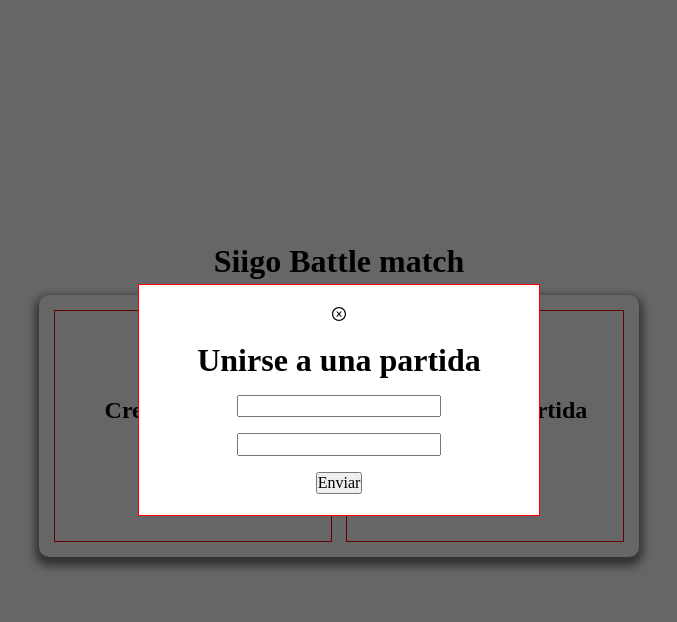
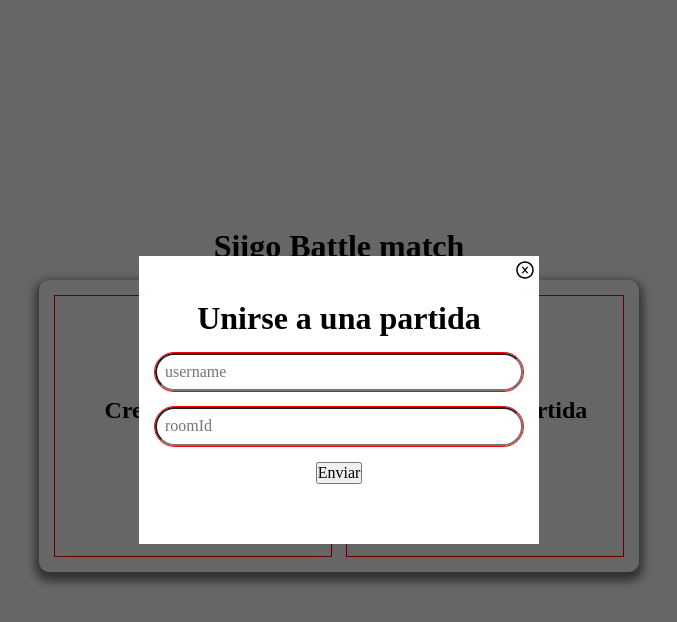
Before and after one commit to senaSOFT-DL/SiigoGame, a React (Create React App) app in the folder client/: page / in a window 1280 px wide. Both pictures are taken after a click on the element "Entra a una partida". Shown: the top 622 px of the page, without its empty margins (301-978 px from the left). Built offline with nearby package versions, Linux system fonts and the light colour scheme; no server answers.

Commit message:
diseño en formularios de creacion e inicio de juego

```diff
--- a/client/src/Components/Layout/JoinRoom/JoinRoom.jsx
+++ b/client/src/Components/Layout/JoinRoom/JoinRoom.jsx
@@ -53,6 +53,7 @@
               //socket emit to joined Room
               console.warn(values);
               socket.emit("user:join", values, (response) => {
+                console.log(response);
                 //validate response codes from server
                 if (response.code === 404) {
                   console.warn("room does not exist");
@@ -72,16 +73,18 @@
               <Form className="action-form">
                 {" "}
                 <div className="header-modal">
-                  <AiOutlineCloseCircle onClick={() => handlerState()} />
+                  <AiOutlineCloseCircle className="icon-header" onClick={() => handlerState()} />
                 </div>
+                <div className="form-content">
                   <h1>Unirse a una partida</h1>
-                <Field type="text" name="username" />
+                  <Field type="text" name="username" placeholder="username" />
                   <ErrorMessage
                     name="username"
                     component={() => <p>{errors.username}</p>}
                   />
-                <Field type="text" name="room" />
+                  <Field type="text" name="room" placeholder="roomId" />
                   <button type="submit">Enviar</button>
+                </div>
               </Form>
             )}
           </Formik>
--- a/client/src/Components/Layout/JoinRoom/JoinRoom.scss
+++ b/client/src/Components/Layout/JoinRoom/JoinRoom.scss
@@ -10,7 +10,26 @@
   @extend %overlay-block;
 
   .action-form{
-    @extend %action-block;
     background: $primary-color;
+
+    .header-modal{
+      display: flex;
+      justify-content: flex-end;
+      padding: .25em;
+
+      .icon-header{
+        @extend %icon-header;
+      }
+    }
+
+    .form-content{
+      @extend %form-block;
+      gap: 1em;
+      padding: 1em;
+    }
+
+    input[type="text"]{
+      @extend %input-block;
+    }
   }
 }
--- a/client/src/Styles/Sass/_blocks.scss
+++ b/client/src/Styles/Sass/_blocks.scss
@@ -23,7 +23,29 @@
 
 %action-block{
   cursor: pointer;
-  height: 230px;
+  height: 260px;
   width: 400px;
   @extend %flex-column-block;
 }
+
+%form-block{
+  display: flex;
+  flex-direction: column;
+  align-items: center;
+  width: 400px;
+  height: 260px;
+  padding: 1em;
+}
+
+%input-block{
+  width: 100%;
+  padding: 0.5em;
+  outline: solid 1px red;
+  border-radius: 20px;
+}
+
+%icon-header{
+  width: 20px;
+  height: 20px;
+  cursor: pointer;
+}
```
Lines whose indentation alone changed are shown as unchanged.
